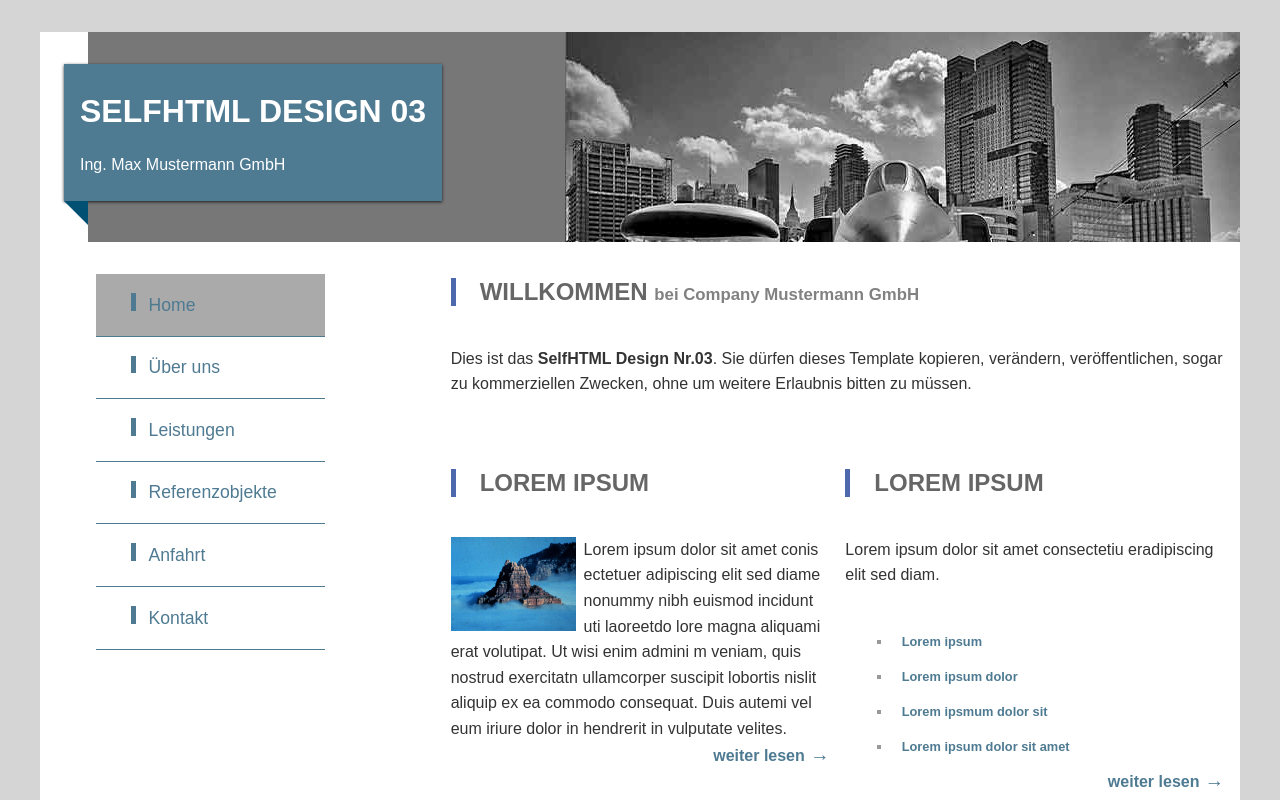
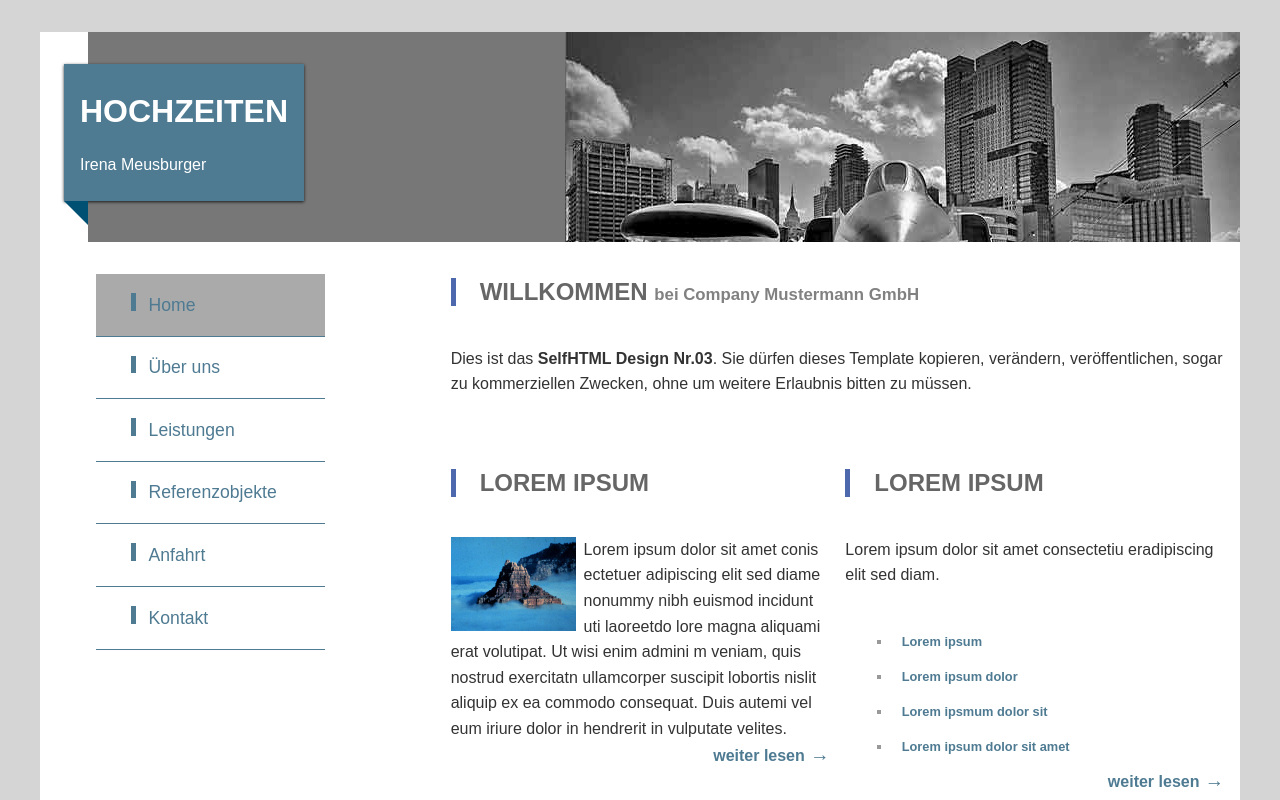
Before and after one commit to irenameusb/irena, a plain HTML site: page index.html in a window 1280 px wide. Shown: the top 800 px of the page. Drawn offline with Linux system fonts and the light colour scheme.

Commit message:
titel und ueberschrift angepasst

```diff
--- a/index.html
+++ b/index.html
@@ -5,14 +5,14 @@
 	<meta name="viewport" content="width=device-width, initial-scale=1.0">
     <meta name="description" content="Beispiel-Design Nr. 03 von SelfHTML.org" />
     <link rel="stylesheet" href="css/style.css">
-	<title>SelfHTML Design 03</title>
+	<title>Hochzeiten</title>
 </head>
 <body>
 
 <header>
     <a class="ribbon" tabindex="-1" title="zurück zur Startseite!" href="index.html">
-	   <h1 id="logo">SelfHTML Design 03</h1>
-       <p>Ing. Max Mustermann GmbH</span></p>
+	   <h1 id="logo">Hochzeiten</h1>
+       <p>Irena Meusburger</span></p>
     </a>
 </header>
 
```
